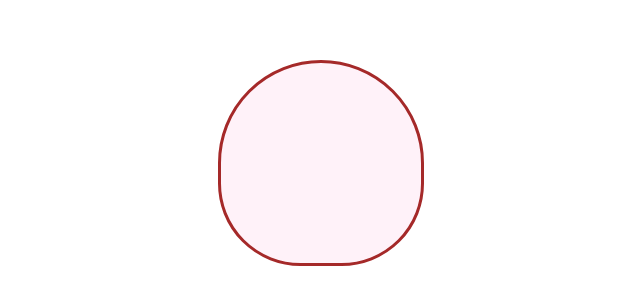
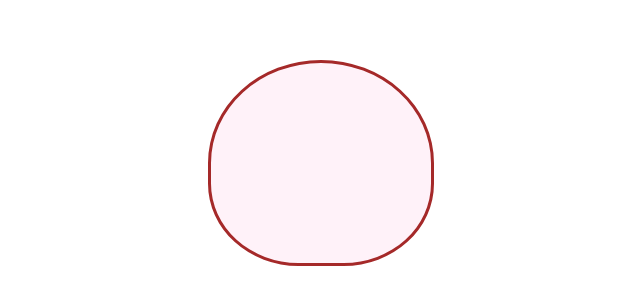
Before and after one commit to AmrAhmedA/bunny-css-challenge, a React (Create React App) app: page / in a window 1280 px wide. Shown: the part 237-542 px from the top of the page, without its empty margins (319-959 px from the left). Built offline with nearby package versions, Linux system fonts and the light colour scheme.

Commit message:
modify rabbit head width + add page overflow y & x as hidden

```diff
--- a/src/App.css
+++ b/src/App.css
@@ -4,6 +4,7 @@ body {
   display: grid;
   place-items: center;
   margin: 0;
+  overflow: hidden;
 }
 
 .container {
@@ -16,7 +17,7 @@ body {
   position: relative;
   background: #fff2f9;
   border: 3px solid #a52929;
-  width: 200px;
+  width: 220px;
   height: 200px;
   border-bottom-right-radius: 40%;
   border-bottom-left-radius: 40%;
--- a/src/App.js
+++ b/src/App.js
@@ -5,7 +5,12 @@ function App() {
     <div className="container">
       <div className="rabbit-head">
         <div className="rabbit-ear"></div>
+        <div className="rabbit-ear-bottom-patch"></div>
+        <div className="rabbit-eye"></div>
+        <div className="rabbit-nose"> </div>
+        <div className="rabbit-mouse"> </div>
       </div>
+      <div className="rabbit-body"></div>
     </div>
   );
 }
```
